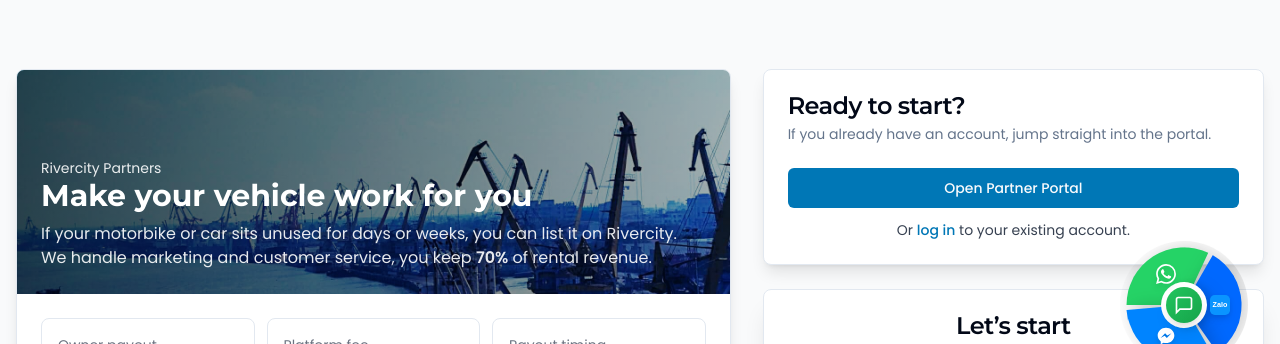
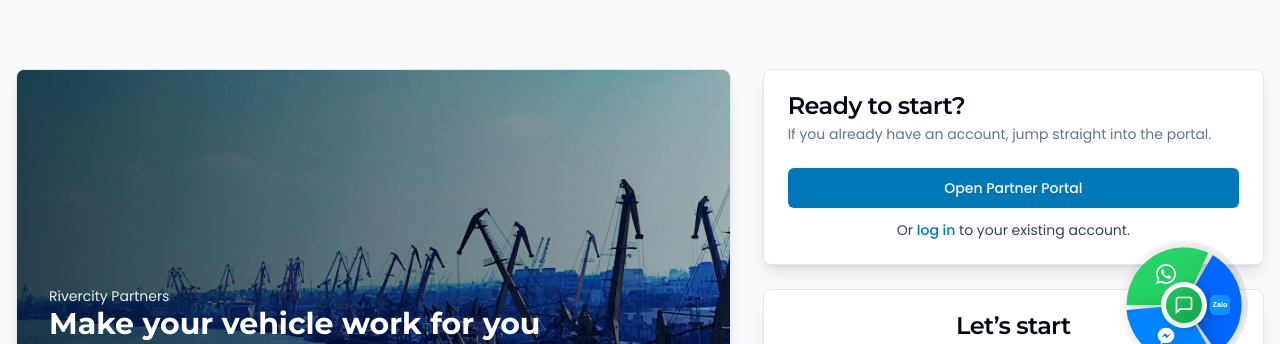
Before and after one commit to Vispaico/rivercity, a React (Vite) app: page /rent-out in a window 1280 px wide. Shown: the part 399-743 px from the top of the page. Built offline with nearby package versions, Linux system fonts and the light colour scheme; no server answers.

Commit message:
Fixed the build files after updating BlogPostPage and RentOutVehiclePage.

```diff
--- a/src/pages/BlogPostPage.jsx
+++ b/src/pages/BlogPostPage.jsx
@@ -1,4 +1,4 @@
-import React, { useMemo, useState, useEffect, useRef } from 'react';
+import React, { useState, useEffect, useRef } from 'react';
 import { useParams } from 'react-router-dom';
 import { supabase } from '../lib/supabaseClient';
 import { Helmet } from 'react-helmet-async';
@@ -89,12 +89,9 @@ const BlogPostPage = () => {
 
   const plainTextContent = post.content.replace(/<[^>]+>/g, '');
   const canonicalUrl = `https://rivercitybikerentals.com/blog/${post.slug}`;
-  const shareUrl = useMemo(() => {
-    if (typeof window !== 'undefined' && window.location?.href) {
-      return window.location.href.split('#')[0];
-    }
-    return canonicalUrl;
-  }, [canonicalUrl]);
+  const shareUrl = typeof window !== 'undefined' && window.location?.href
+    ? window.location.href.split('#')[0]
+    : canonicalUrl;
 
   return (
     <>
--- a/src/pages/RentOutVehiclePage.jsx
+++ b/src/pages/RentOutVehiclePage.jsx
@@ -119,11 +119,11 @@ const RentOutVehiclePage = () => {
                     <img
                       src="/bgindex1600x800.jpg"
                       alt="Haiphong road scene"
-                      className="w-full h-44 md:h-56 object-cover"
+                      className="absolute inset-0 h-full w-full object-cover"
                       loading="lazy"
                     />
                     <div className="absolute inset-0 bg-gradient-to-r from-black/70 to-black/30" />
-                    <div className="absolute inset-0 p-6 flex flex-col justify-end">
+                    <div className="relative min-h-[320px] md:min-h-[360px] p-6 md:p-8 flex flex-col justify-end">
                       <p className="text-white/90 text-sm">Rivercity Partners</p>
                       <h2 className="text-white text-2xl md:text-3xl font-bold">Make your vehicle work for you</h2>
                       <p className="text-white/90 mt-2 max-w-2xl">
```
Also changed, not shown: 79 other files (tests, documents, lock files or other folders).
